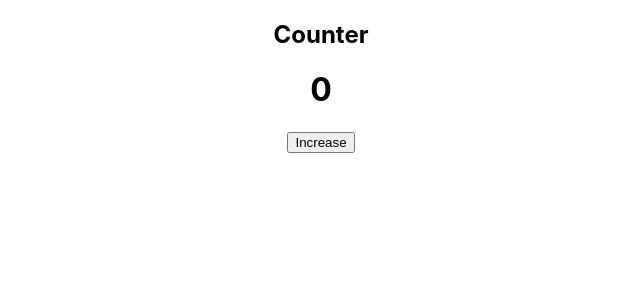
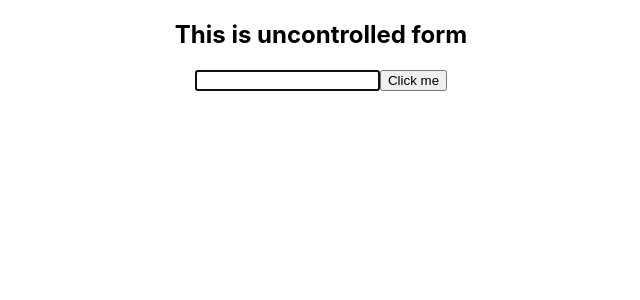
Before and after one commit to abiraltamang/college-react-training, a React (Create React App) app: page / in a window 1280 px wide. Shown: the top 300 px of the page, without its empty margins (319-959 px from the left). Built offline with nearby package versions, Linux system fonts and the light colour scheme.

Commit message:
uncontrolled form created

```diff
--- /dev/null
+++ b/src/components/Ucf.js
@@ -0,0 +1,44 @@
+
+
+import React, { Component } from 'react'
+
+export class Ucf extends Component {
+    constructor(){
+        super();
+        this.reactRef = React.createRef();
+    }
+
+
+    handleSubmit=()=>{
+        var val=this.reactRef.current.value;
+        console.log(val);
+        this.reactRef.current.style.color = 'RED';
+        this.reactRef.current.focus();
+
+
+    }
+
+    componentDidMount(){
+        this.reactRef.current.focus();
+
+    }
+    componentWillMount(){
+        console.log("user componentwillmount() used for strict mode ..")
+    }
+
+  render() {
+    return (
+      <div className='App'>
+          <h2>This is uncontrolled form</h2>
+          <input type="text" ref={this.reactRef} />
+          <input type="submit" value="Click me" onClick={this.handleSubmit} />
+      </div>
+    )
+  }
+}
+
+export default Ucf;
+
+{/*There are two types of forms.
+1. controlled form
+2. Uncontrolled form*/}
--- /dev/null
+++ b/src/components/UsestrictMode.js
@@ -0,0 +1,14 @@
+import React, {Component, StrictMode} from 'react';
+import Ucf from './Ucf';
+
+export class usestrictMode extends Component {
+  render() {
+    return (
+        <React.StrictMode>
+            <Ucf/>
+        </React.StrictMode>
+    )
+  }
+}
+
+export default usestrictMode;
```
Also changed, not shown: src/index.js (+8 -2 lines).
